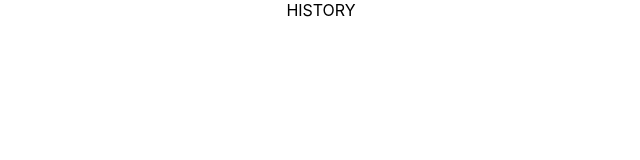
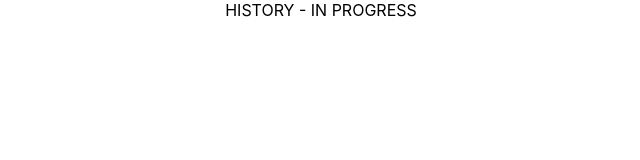
Before and after one commit to mesutgolcuk/number-mastermind, a React (Create React App) app: page /history in a window 1280 px wide. Shown: the top 160 px of the page, without its empty margins (319-959 px from the left). Built offline with nearby package versions, Linux system fonts and the light colour scheme.

Commit message:
Add in progress

```diff
--- a/src/containers/History/History.tsx
+++ b/src/containers/History/History.tsx
@@ -11,7 +11,7 @@ export default class History extends React.Component<IHistoryProps> {
     render() {
         return (
           <div>
-              HISTORY
+              HISTORY - IN PROGRESS
           </div>
         );
       }
```
